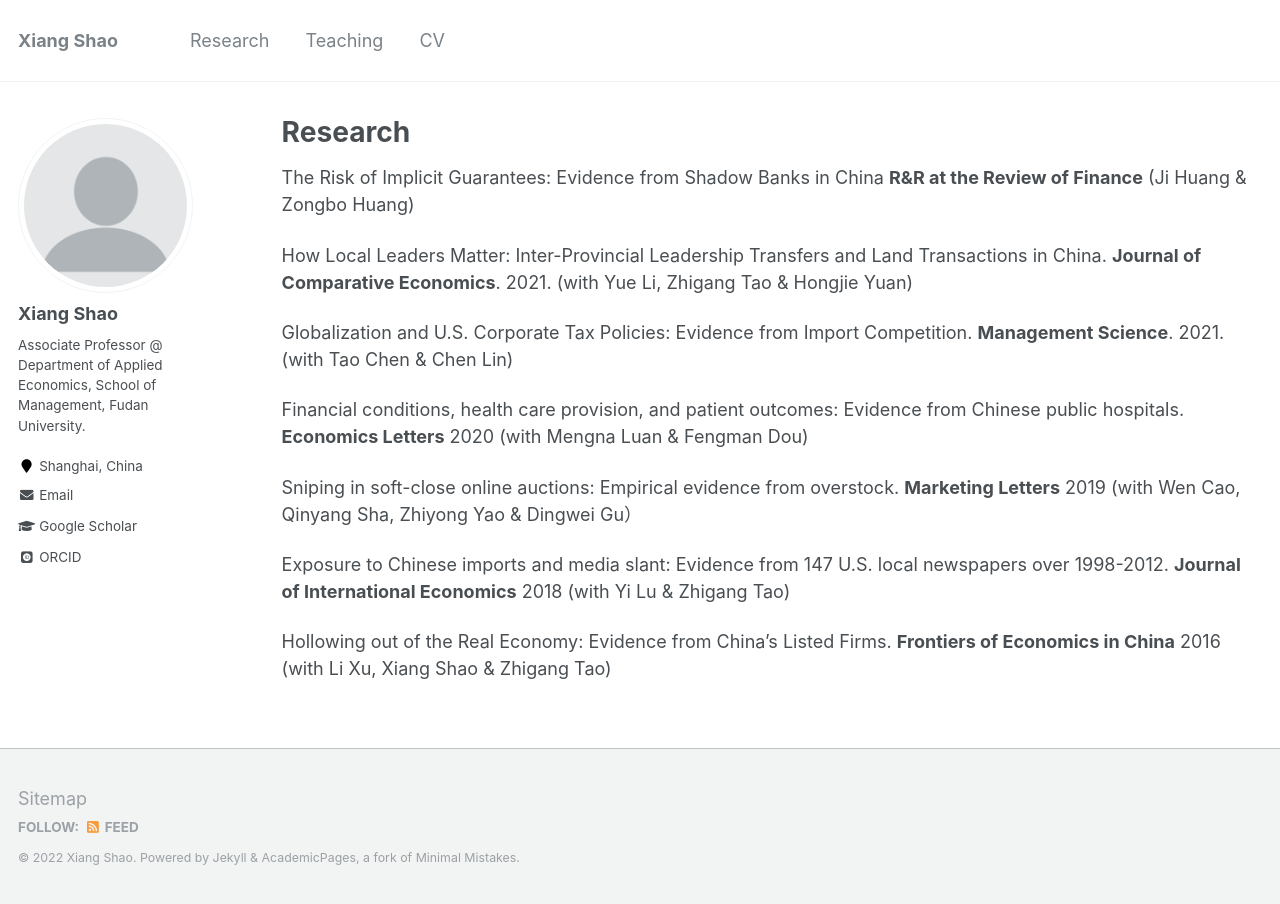
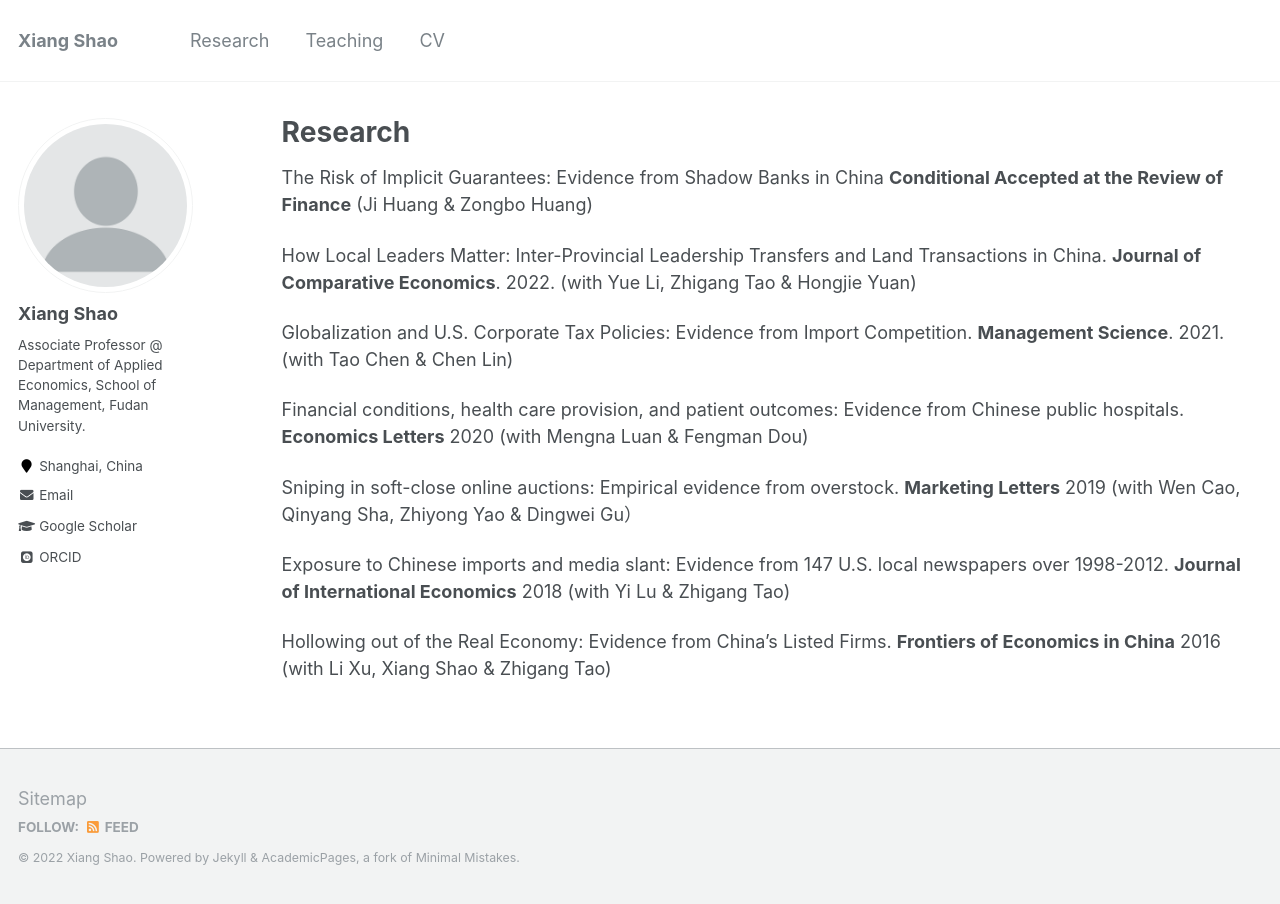
Before and after one commit to xiangshao/xiangshao.github.io, a Jekyll site: the page built from _pages/publications.md, in a window 1280 px wide. Built offline with Jekyll 4.4.1, drawn with Linux system fonts in a browser that asks for light colours; some web fonts are replaced.

Commit message:
Update publications.md

```diff
--- a/_pages/publications.md
+++ b/_pages/publications.md
@@ -4,9 +4,9 @@ title: "Research"
 permalink: /publications/
 author_profile: true
 ---
-   The Risk of Implicit Guarantees: Evidence from Shadow Banks in China **R&R at the Review of Finance** (Ji Huang & Zongbo Huang)
+   The Risk of Implicit Guarantees: Evidence from Shadow Banks in China **Conditional Accepted at the Review of Finance** (Ji Huang & Zongbo Huang)
 
-   How Local Leaders Matter: Inter-Provincial Leadership Transfers and Land Transactions in China. **Journal of Comparative Economics**. 2021. (with Yue Li, Zhigang Tao & Hongjie Yuan)
+   How Local Leaders Matter: Inter-Provincial Leadership Transfers and Land Transactions in China. **Journal of Comparative Economics**. 2022. (with Yue Li, Zhigang Tao & Hongjie Yuan)
 
    Globalization and U.S. Corporate Tax Policies: Evidence from Import Competition. **Management Science**. 2021. (with Tao Chen & Chen Lin)
 
```
